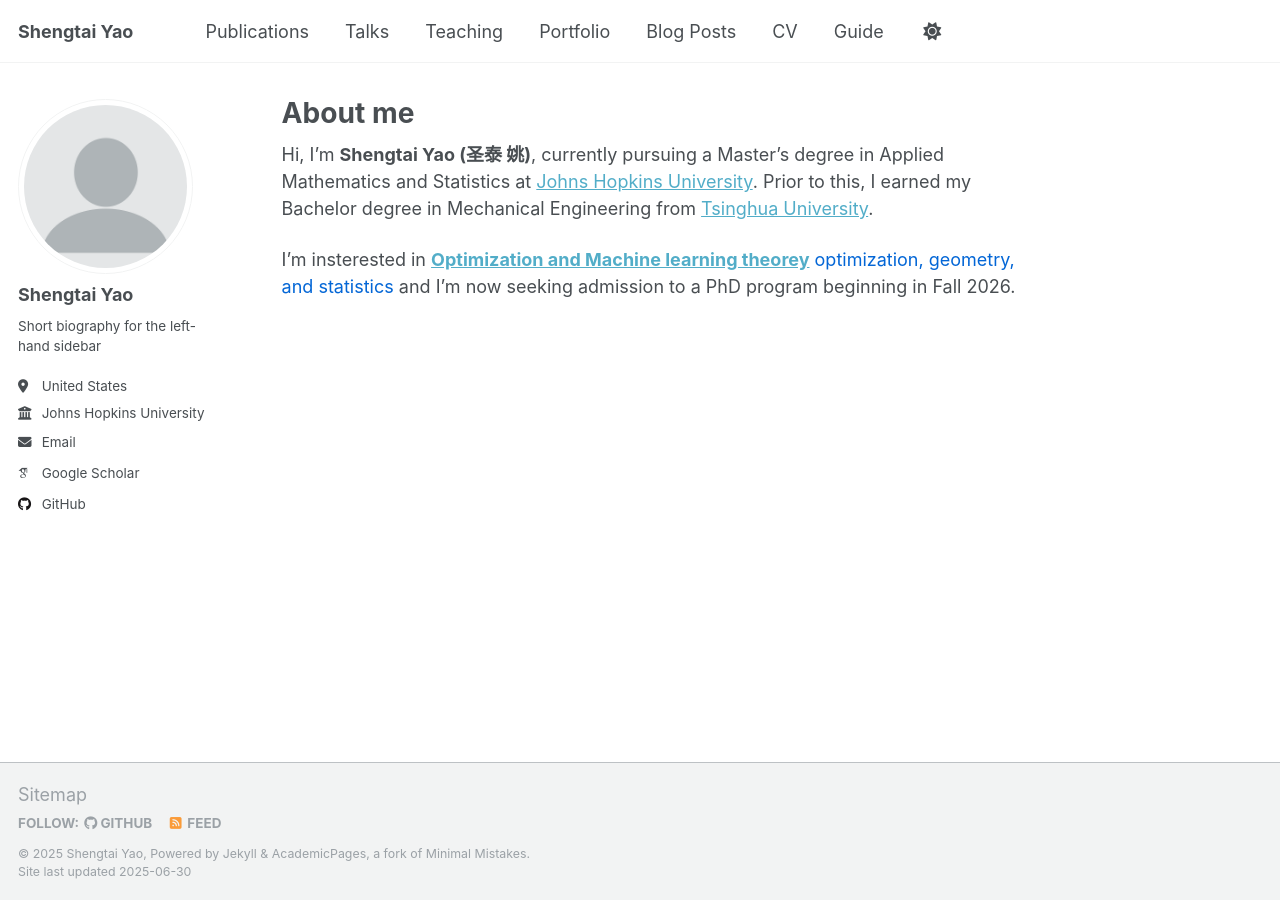
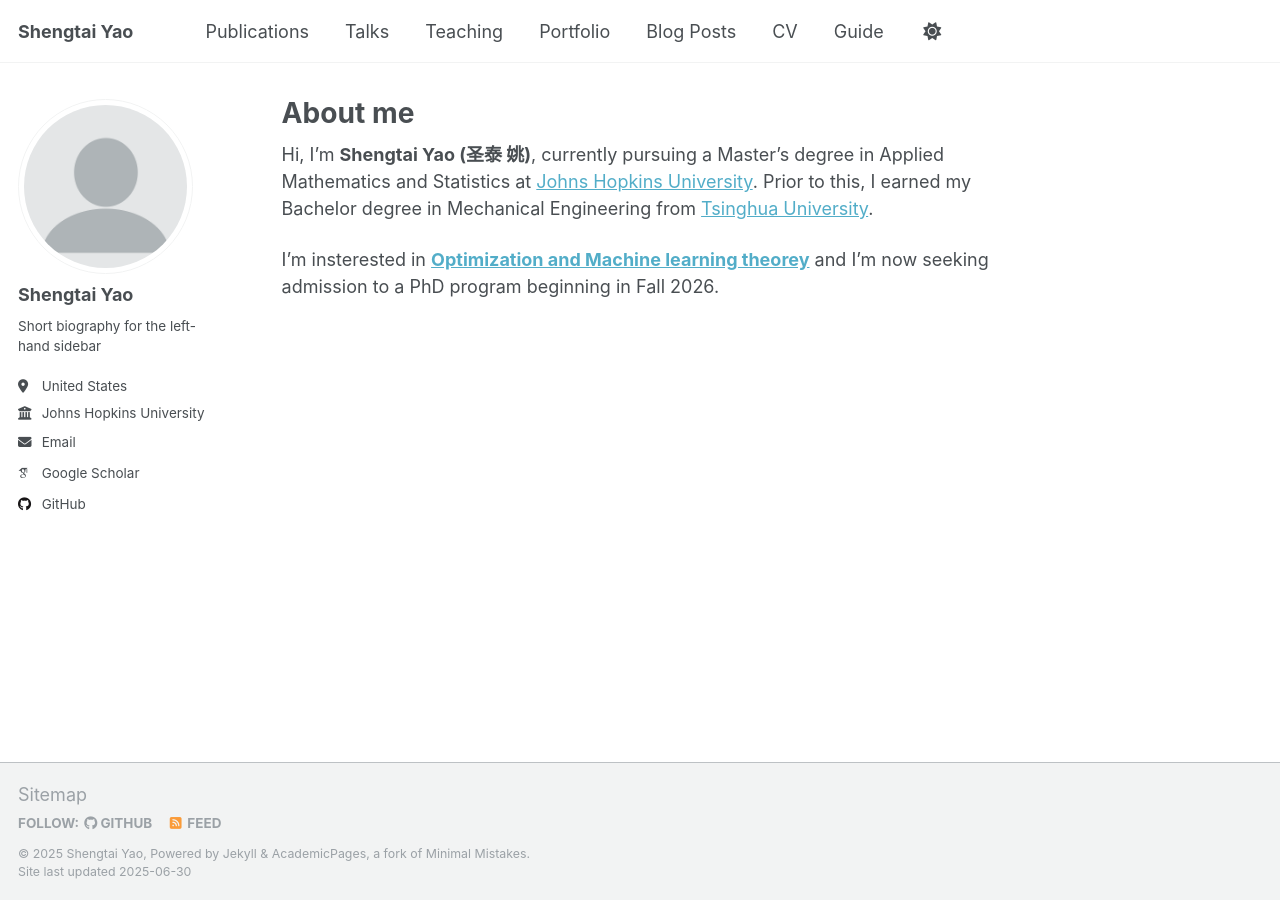
Before and after one commit to Yaoshengtai/Yaoshengtai.github.io, a Jekyll site: the page built from _pages/about.md, in a window 1280 px wide. Built offline with Jekyll 4.4.1, drawn with Linux system fonts in a browser that asks for light colours; some web fonts are replaced; a script that is not in the unit is left out.

Commit message:
Update about.md

```diff
--- a/_pages/about.md
+++ b/_pages/about.md
@@ -9,8 +9,4 @@ redirect_from:
 
 Hi, I'm **Shengtai Yao (圣泰 姚)**, currently pursuing a Master’s degree in Applied Mathematics and Statistics at [Johns Hopkins University](https://www.jhu.edu/). Prior to this, I earned my Bachelor degree in Mechanical Engineering from [Tsinghua University](https://www.tsinghua.edu.cn/en/).
 
-I'm insterested in [**Optimization and Machine learning theorey**](#)
- <span style="color: #0366d6; text-decoration: none;">
-optimization, geometry, and statistics
-</span>
-and I'm now seeking admission to a PhD program beginning in Fall 2026.
+I'm insterested in [**Optimization and Machine learning theorey**](#) and I'm now seeking admission to a PhD program beginning in Fall 2026.
```
